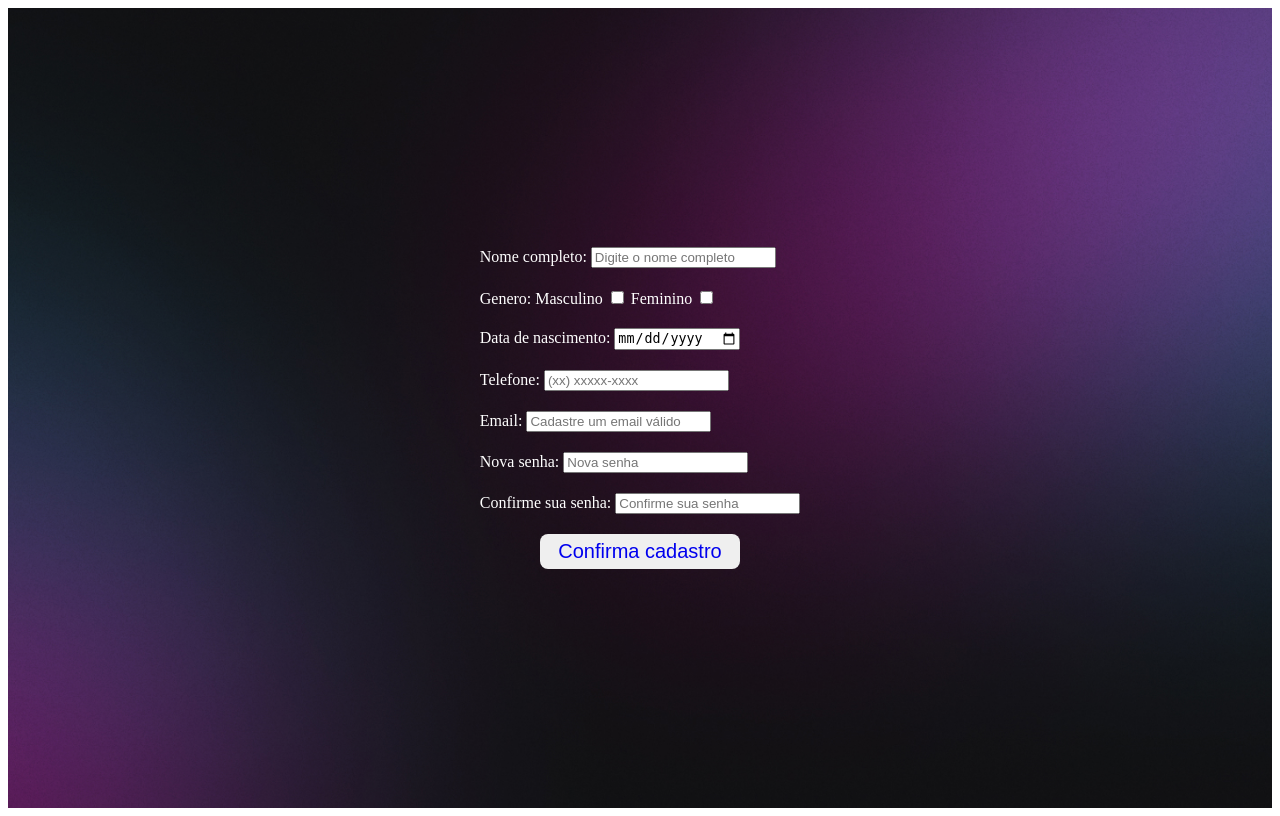
After one commit to fabricio-dev-front/AltoLogin, a Django app: page /register/ in a window 1280 px wide. The commit adds this page. Run offline with Django 5.2, Linux system fonts and the light colour scheme.

Commit message:
ft: telas funcionando e redirecionando

```diff
--- /dev/null
+++ b/AltoLogin/usuario/static/cadastro.css
@@ -0,0 +1,49 @@
+#paiDeTodos{
+    height: 100vh;
+    display: flex;
+    justify-content: center;
+    background-image: url(bg-desktop.jpg);
+    background-position: center;
+    background-size: cover;
+    background-repeat: no-repeat;
+}
+
+#filhaDoPai{
+    display: flex;
+    justify-content: center;
+    flex-direction: column;
+    color: white;
+}
+
+#filhaDoPai > .camposInformacoes{
+    margin: 10px;
+}
+
+#divBotton{
+    display: flex;
+    justify-content: center;
+    margin: 10px;
+}
+
+#divBotton > button{
+    width: 200px;
+    height: 35px;
+    border-radius: 8px;
+    border: none;
+}
+
+#divBotton > button:hover{
+    background-image: linear-gradient(rgb(245, 7, 253),#230349);
+    box-shadow: 1px 1px 1px black;
+    cursor: pointer;
+}
+
+#divBotton > button > a{
+    text-decoration: none;
+    font-size: 20px;
+}
+
+#divBotton > button > a:hover{
+    color: white;
+    transition: 0.4s;
+}
--- /dev/null
+++ b/AltoLogin/usuario/templates/cadastro.html
@@ -0,0 +1,57 @@
+{% load static %}
+<!DOCTYPE html>
+<html lang="pt-br">
+<head>
+    <meta charset="UTF-8">
+    <meta name="viewport" content="width=device-width, initial-scale=1.0">
+    <link rel="stylesheet" href="{%static 'cadastro.css'%}">
+    <title>Cadastre-se</title>
+</head>
+<body>
+    <form action="" id="paiDeTodos">
+        <div id="filhaDoPai">
+            <div class="camposInformacoes">
+                <label for="">Nome completo:</label>
+                <input type="text" placeholder="Digite o nome completo" required>
+            </div>
+
+            <div class="camposInformacoes">
+                <label for="">Genero:</label>
+                <label for="">Masculino</label>
+                <input type="checkbox" name="man" id="">
+                <label for="">Feminino</label>
+                <input type="checkbox" name="fem" id="">
+            </div>
+
+            <div class="camposInformacoes">
+                <label for="">Data de nascimento:</label>
+                <input type="date" mane="data" required>
+            </div>
+
+            <div class="camposInformacoes">
+                <label for="telefone">Telefone:</label>
+                <input type="tel" mane="telefona" placeholder="(xx) xxxxx-xxxx" required>
+            </div>
+
+            <div class="camposInformacoes">
+                <label for="">Email:</label>
+                <input type="email" name="email" placeholder="Cadastre um email válido">
+            </div>
+
+            <div class="camposInformacoes">
+                <label for="">Nova senha:</label>
+                <input type="password" name="novaSenha" placeholder="Nova senha">
+            </div>
+
+            <div class="camposInformacoes">
+                <label for="">Confirme sua senha:</label>
+                <input type="password" name="confirmaSenha" placeholder="Confirme sua senha">
+            </div>
+
+            <div id="divBotton">
+                <button><a href="../index.html" target="_blank">Confirma cadastro</a></button>
+            </div>
+        </div>
+    </form>
+</body>
+</html>
--- a/AltoLogin/usuario/templates/home.html
+++ b/AltoLogin/usuario/templates/home.html
@@ -19,8 +19,8 @@
                 <header id="header">
                     <h1>Venha conhecer nosso serviços</h1>
                     <ul class="unorderedList">
-                        <li><a href="Cadastrar/cadastro.html" target="_blank">Cadraste-se</a></li>
-                        <li><a href="Entrar/index.html" target="_blank">Entrar</a></li>
+                        <li><a href="{% url 'RegisterPage' %}">Cadastre-se</a></li>
+                        <li><a href="{% url 'LoginPage' %}" target="_blank">Entrar</a></li>
                     </ul>
                 </header>
             </div>
--- a/AltoLogin/usuario/urls.py
+++ b/AltoLogin/usuario/urls.py
@@ -3,6 +3,6 @@ from . import views
 
 urlpatterns = [
     path('', views.HomePage, name='HomePage'),
-    #path('login/', views.LoginPage, name='LoginPage'),
-    #path('register/', views.RegisterPage, name='RegisterPage'),
+    path('login/', views.LoginPage, name='LoginPage'),
+    path('register/', views.RegisterPage, name='RegisterPage'),
 ]
--- a/AltoLogin/usuario/views.py
+++ b/AltoLogin/usuario/views.py
@@ -4,7 +4,8 @@ from django.shortcuts import render
 def HomePage(request):
     return render(request, 'home.html')
 
-#def LoginPage(request):
+def LoginPage(request):
+    return render(request, 'login.html')
 
-
-#def RegisterPage(request):
+def RegisterPage(request):
+    return render(request, 'cadastro.html')
```
Also changed, not shown: AltoLogin/usuario/static/loginstyle.css (added, +74 -0 lines), AltoLogin/usuario/templates/login.html (added, +44 -0 lines), AltoLogin/usuario/static/bg-desktop.jpg (added), ArquivosFront/Entrar/loginstyle.css (renamed from ArquivosFront/Entrar/style2.css).
